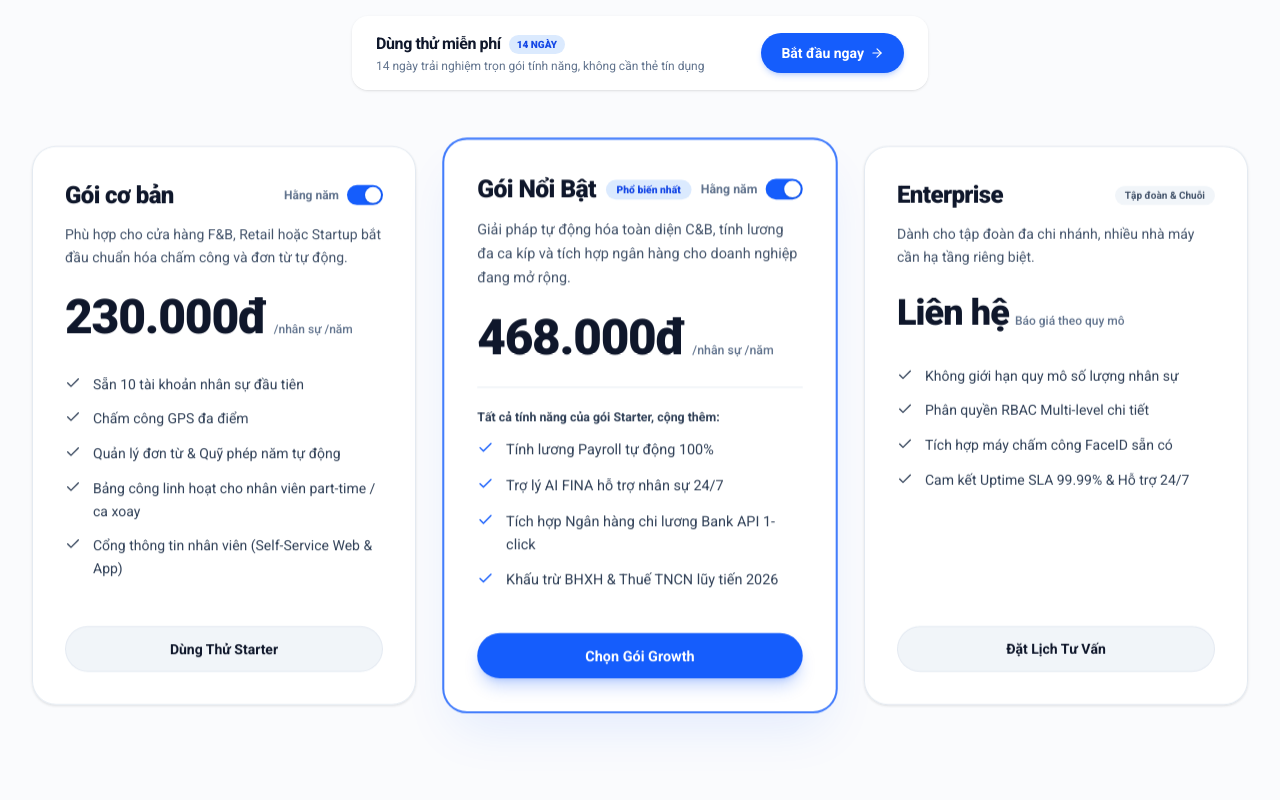
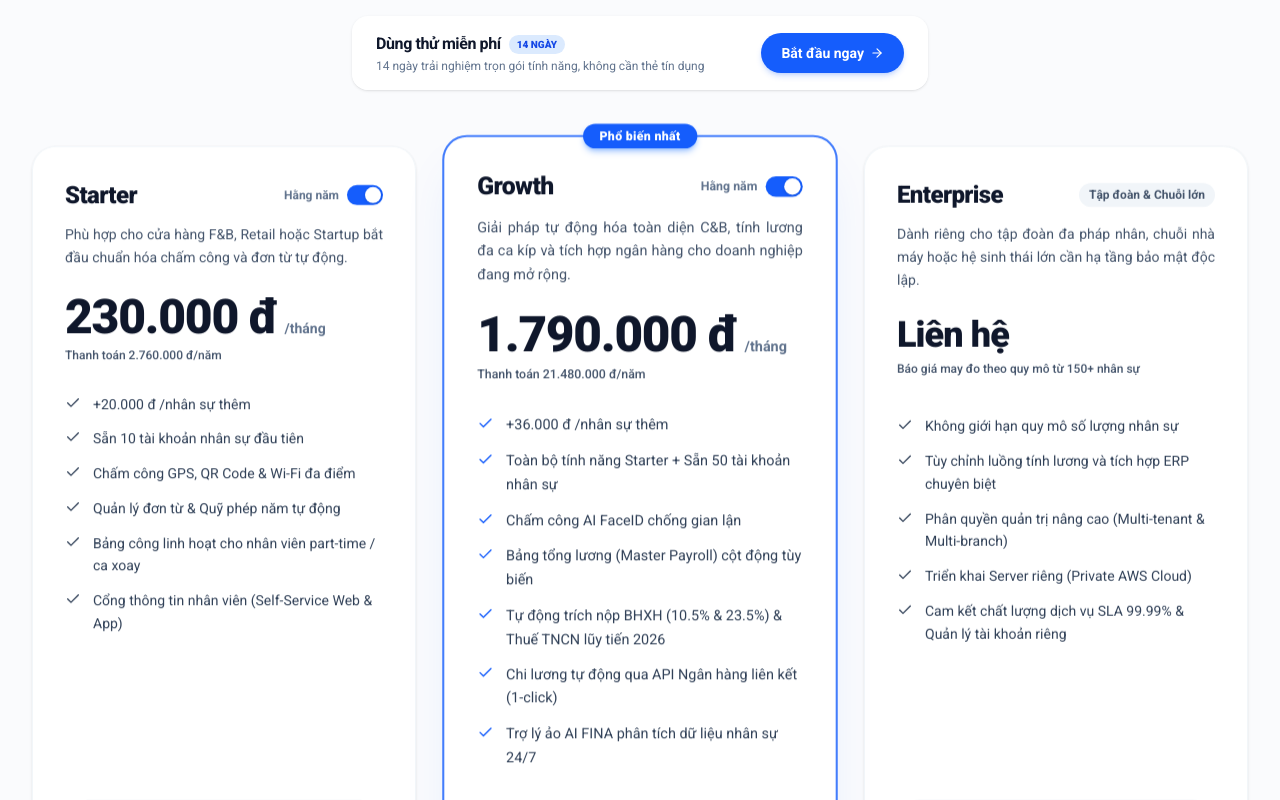
Before and after one commit to LeHoangKhanhDuy/FoTech-JSC-Landing-Page, a React (Vite) app: page /fohrm in a window 1280 px wide. Shown: the part 4460-5260 px from the top of the page. Built offline with nearby package versions, Linux system fonts and the light colour scheme.

Commit message:
feat: data pricing Card

```diff
--- a/src/modules/fohrm/pricing/components/PricingCard.tsx
+++ b/src/modules/fohrm/pricing/components/PricingCard.tsx
@@ -20,13 +20,8 @@ function PricingCard({
   className = '',
   style,
 }: PricingCardProps) {
-  const currentPrice = isYearly ? plan.annualPrice : plan.monthlyPrice;
-  const isContact = currentPrice === 'Liên hệ';
-  const currentPeriod = isContact
-    ? plan.period
-    : isYearly
-      ? (plan.annualPeriod ?? plan.period.replace('/tháng', '/năm'))
-      : plan.period;
+  const currentDetails = isYearly ? plan.annual : plan.monthly;
+  const isContact = currentDetails.price === 'Liên hệ';
 
   return (
     <div
@@ -34,17 +29,25 @@ function PricingCard({
       className={`relative flex flex-col justify-between rounded-3xl p-6 sm:p-8 transition-all duration-300 ${
         plan.highlighted
           ? 'border-2 border-blue-600/80 bg-white shadow-2xl shadow-blue-600/10 dark:border-blue-500/50 dark:bg-[radial-gradient(ellipse_at_bottom,rgba(37,99,235,0.22)_0%,rgba(7,18,37,0.95)_70%)] dark:shadow-2xl dark:shadow-blue-950/40 lg:scale-[1.03] z-10'
-          : 'border border-slate-200/90 bg-white/90 shadow-sm hover:shadow-md hover:border-slate-300 dark:border-white/10 dark:bg-slate-900/60 dark:shadow-xl dark:shadow-black/20 dark:hover:border-white/20'
+          : 'border border-slate-100/90 bg-white/90 shadow-sm hover:shadow-md hover:border-slate-300 dark:border-white/10 dark:bg-slate-900/60 dark:shadow-xl dark:shadow-black/20 dark:hover:border-white/20'
       } ${className}`}
     >
+      {plan.highlighted && plan.badge && (
+        <div className="absolute -top-3.5 left-1/2 -translate-x-1/2 z-20">
+          <span className="inline-flex items-center gap-1 rounded-full bg-blue-600 px-4 py-1 text-xs font-extrabold text-white shadow-md shadow-blue-500/40 tracking-wide whitespace-nowrap">
+            {plan.badge}
+          </span>
+        </div>
+      )}
+
       <div>
         <div className="flex items-center justify-between gap-2">
           <div className="flex items-center gap-2.5">
             <h3 className="text-2xl font-extrabold tracking-tight text-slate-900 dark:text-white">
               {plan.name}
             </h3>
-            {plan.badge && plan.highlighted && (
-              <span className="rounded-full bg-blue-100 px-2.5 py-0.5 text-[10px] font-extrabold text-blue-700 dark:bg-blue-900/50 dark:text-blue-300">
+            {!plan.highlighted && plan.hasToggle && plan.badge && (
+              <span className="rounded-full bg-blue-50 dark:bg-blue-950/60 text-blue-700 dark:text-blue-300 border border-blue-200/60 dark:border-blue-800/60 px-2.5 py-0.5 text-[11px] font-bold">
                 {plan.badge}
               </span>
             )}
@@ -54,28 +57,38 @@ function PricingCard({
             <PricingToggle isYearly={isYearly} onToggle={onToggleYearly} label="Hằng năm" />
           ) : (
             plan.badge && (
-              <span className="rounded-full bg-slate-100 px-2.5 py-0.5 text-[10px] font-semibold text-slate-600 dark:bg-white/10 dark:text-slate-300">
+              <span className="rounded-full bg-slate-100 px-2.5 py-1 text-xs font-semibold text-slate-600 dark:bg-white/10 dark:text-slate-300">
                 {plan.badge}
               </span>
             )
           )}
         </div>
 
-        <p className="mt-3 text-xs sm:text-sm text-slate-600 dark:text-slate-400 leading-relaxed min-h-[38px]">
+        <p className="mt-3 text-xs sm:text-sm text-slate-600 dark:text-slate-400 leading-relaxed text-justify min-h-[38px]">
           {plan.description}
         </p>
 
-        <div className="mt-6 flex items-baseline gap-1.5">
+        <div className="mt-6 space-y-1.5 min-h-[92px] flex flex-col justify-start">
+          <div className="flex items-baseline gap-1.5">
             <span
               className={`font-black tracking-tight text-slate-900 dark:text-white ${
                 isContact ? 'text-3xl sm:text-4xl' : 'text-4xl sm:text-5xl'
               }`}
             >
-            {currentPrice}
+              {currentDetails.price}
             </span>
-          <span className="text-xs font-medium text-slate-500 dark:text-slate-400">
-            {currentPeriod}
+            {currentDetails.period && (
+              <span className="text-sm font-semibold text-slate-500 dark:text-slate-400">
+                {currentDetails.period}
               </span>
+            )}
+          </div>
+
+          {currentDetails.billingNote && (
+            <p className="text-xs font-medium text-slate-600 dark:text-slate-300 leading-snug">
+              {currentDetails.billingNote}
+            </p>
+          )}
         </div>
 
         {plan.subfeaturesHeading && (
@@ -86,7 +99,7 @@ function PricingCard({
           </div>
         )}
 
-        <ul className={`${plan.subfeaturesHeading ? 'mt-3' : 'mt-8'} space-y-3`}>
+        <ul className="mt-2 space-y-3">
           {plan.features.map((feature, idx) => (
             <li key={idx} className="flex items-start gap-3 text-xs sm:text-sm text-slate-700 dark:text-slate-200">
               <Check
--- a/src/modules/fohrm/pricing/data/pricingData.ts
+++ b/src/modules/fohrm/pricing/data/pricingData.ts
@@ -1,4 +1,4 @@
-import { PricingSectionData } from "@/modules/fohrm/pricing/types/pricingTypes";
+import { PricingSectionData } from '@/modules/fohrm/pricing/types/pricingTypes';
 
 export const pricingData: PricingSectionData = {
   badge: "BẢNG GIÁ MINH BẠCH",
@@ -15,17 +15,23 @@ export const pricingData: PricingSectionData = {
   plans: [
     {
       id: "starter",
-      name: "Gói cơ bản",
-      badge: "Cá nhân & Đội nhóm",
+      name: "Starter",
       description:
         "Phù hợp cho cửa hàng F&B, Retail hoặc Startup bắt đầu chuẩn hóa chấm công và đơn từ tự động.",
-      monthlyPrice: "29.000đ",
-      annualPrice: "230.000đ",
-      period: "/nhân sự /tháng",
-      annualPeriod: "/nhân sự /năm",
+      annual: {
+        price: "230.000 đ",
+        period: "/tháng",
+        billingNote: "Thanh toán 2.760.000 đ/năm",
+      },
+      monthly: {
+        price: "290.000 đ",
+        period: "/tháng",
+        billingNote: "Thanh toán linh hoạt từng tháng",
+      },
       features: [
+        "+20.000 đ /nhân sự thêm",
         "Sẵn 10 tài khoản nhân sự đầu tiên",
-        "Chấm công GPS đa điểm",
+        "Chấm công GPS, QR Code & Wi-Fi đa điểm",
         "Quản lý đơn từ & Quỹ phép năm tự động",
         "Bảng công linh hoạt cho nhân viên part-time / ca xoay",
         "Cổng thông tin nhân viên (Self-Service Web & App)",
@@ -37,20 +43,28 @@ export const pricingData: PricingSectionData = {
     },
     {
       id: "growth",
-      name: "Gói Nổi Bật",
+      name: "Growth",
       badge: "Phổ biến nhất",
       description:
         "Giải pháp tự động hóa toàn diện C&B, tính lương đa ca kíp và tích hợp ngân hàng cho doanh nghiệp đang mở rộng.",
-      monthlyPrice: "49.000đ",
-      annualPrice: "468.000đ",
-      period: "/nhân sự /tháng",
-      annualPeriod: "/nhân sự /năm",
-      subfeaturesHeading: "Tất cả tính năng của gói Starter, cộng thêm:",
+      annual: {
+        price: "1.790.000 đ",
+        period: "/tháng",
+        billingNote: "Thanh toán 21.480.000 đ/năm",
+      },
+      monthly: {
+        price: "2.250.000 đ",
+        period: "/tháng",
+        billingNote: "Thanh toán linh hoạt từng tháng",
+      },
       features: [
-        "Tính lương Payroll tự động 100%",
-        "Trợ lý AI FINA hỗ trợ nhân sự 24/7",
-        "Tích hợp Ngân hàng chi lương Bank API 1-click",
-        "Khấu trừ BHXH & Thuế TNCN lũy tiến 2026",
+        "+36.000 đ /nhân sự thêm",
+        "Toàn bộ tính năng Starter + Sẵn 50 tài khoản nhân sự",
+        "Chấm công AI FaceID chống gian lận",
+        "Bảng tổng lương (Master Payroll) cột động tùy biến",
+        "Tự động trích nộp BHXH (10.5% & 23.5%) & Thuế TNCN lũy tiến 2026",
+        "Chi lương tự động qua API Ngân hàng liên kết (1-click)",
+        "Trợ lý ảo AI FINA phân tích dữ liệu nhân sự 24/7",
       ],
       highlighted: true,
       hasToggle: true,
@@ -60,17 +74,25 @@ export const pricingData: PricingSectionData = {
     {
       id: "enterprise",
       name: "Enterprise",
-      badge: "Tập đoàn & Chuỗi",
+      badge: "Tập đoàn & Chuỗi lớn",
       description:
-        "Dành cho tập đoàn đa chi nhánh, nhiều nhà máy cần hạ tầng riêng biệt.",
-      monthlyPrice: "Liên hệ",
-      annualPrice: "Liên hệ",
-      period: "Báo giá theo quy mô",
+        "Dành riêng cho tập đoàn đa pháp nhân, chuỗi nhà máy hoặc hệ sinh thái lớn cần hạ tầng bảo mật độc lập.",
+      annual: {
+        price: "Liên hệ",
+        period: "",
+        billingNote: "Báo giá may đo theo quy mô từ 150+ nhân sự",
+      },
+      monthly: {
+        price: "Liên hệ",
+        period: "",
+        billingNote: "Báo giá may đo theo quy mô từ 150+ nhân sự",
+      },
       features: [
         "Không giới hạn quy mô số lượng nhân sự",
-        "Phân quyền RBAC Multi-level chi tiết",
-        "Tích hợp máy chấm công FaceID sẵn có",
-        "Cam kết Uptime SLA 99.99% & Hỗ trợ 24/7",
+        "Tùy chỉnh luồng tính lương và tích hợp ERP chuyên biệt",
+        "Phân quyền quản trị nâng cao (Multi-tenant & Multi-branch)",
+        "Triển khai Server riêng (Private AWS Cloud)",
+        "Cam kết chất lượng dịch vụ SLA 99.99% & Quản lý tài khoản riêng",
       ],
       highlighted: false,
       hasToggle: false,
```
Also changed, not shown: src/modules/fohrm/pricing/types/pricingTypes.ts (+8 -4 lines). Lines whose indentation alone changed are shown as unchanged.
